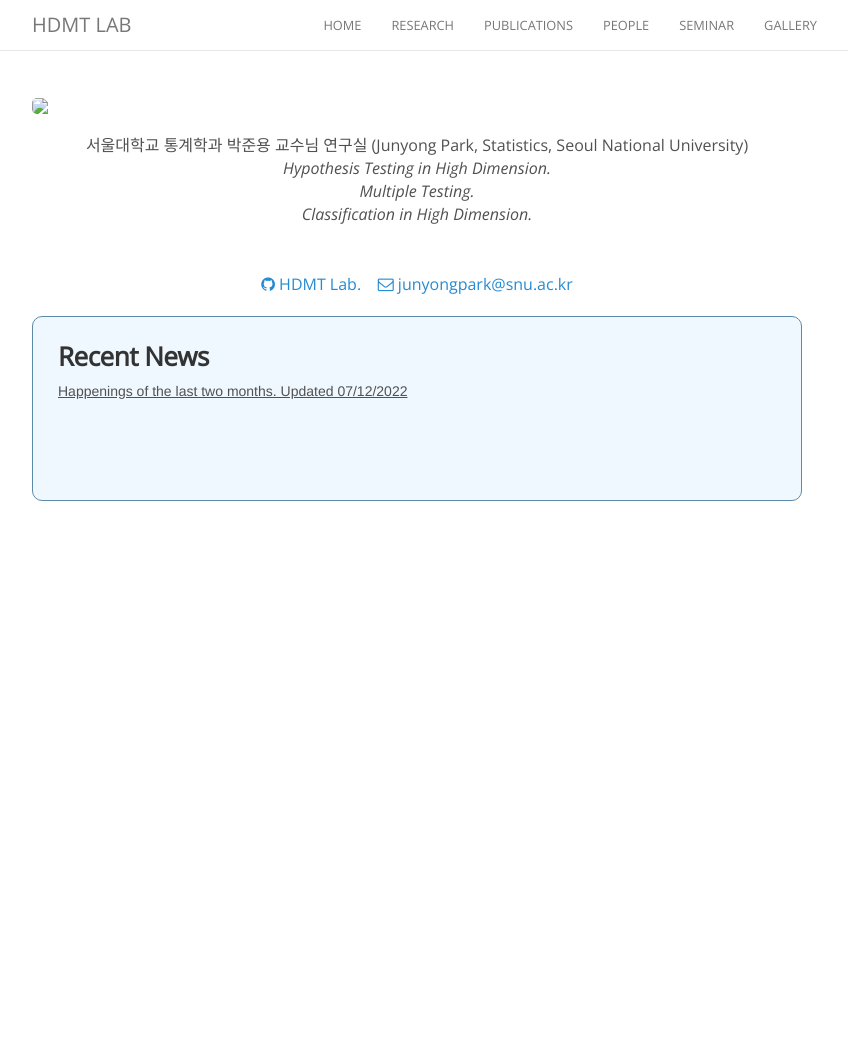
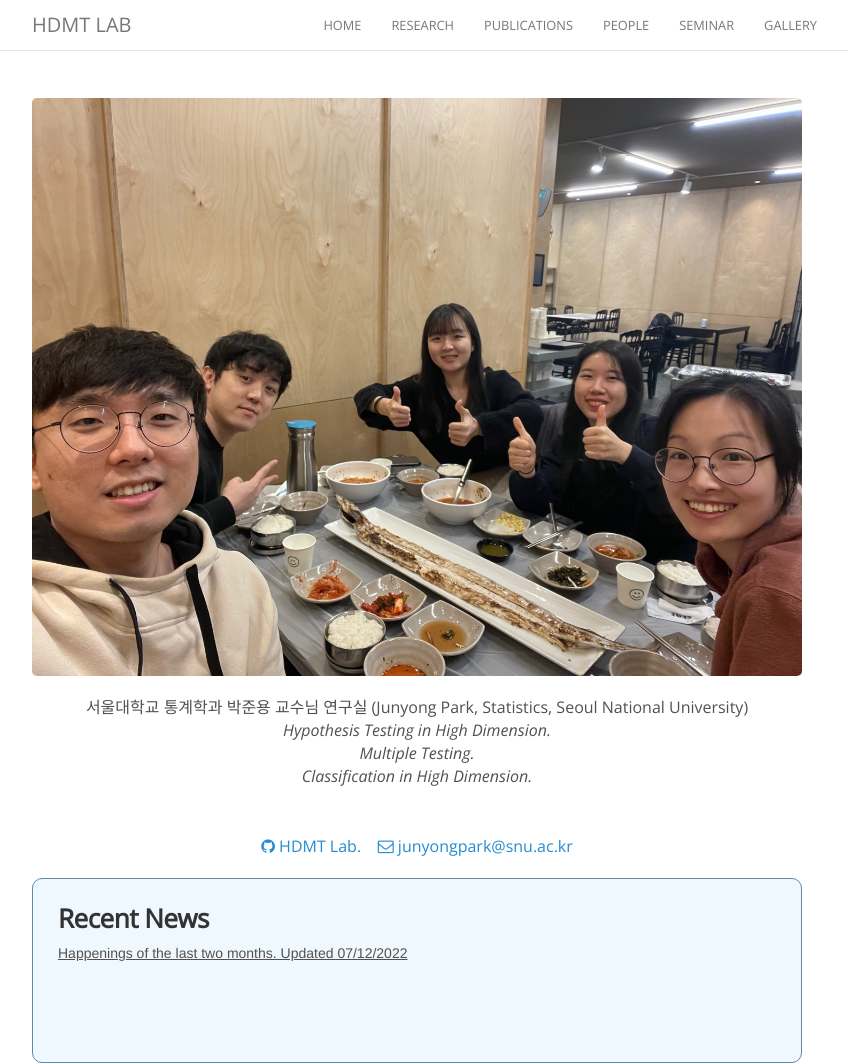
Before and after one commit to exgalcos/exgalcos.github.io, a Jekyll site: the page built from index.html, in a window 1280 px wide and 1063 px high. Shown: the whole window, without its empty margins (223-1071 px from the left). Built offline with Jekyll 4.4.1, drawn with Linux system fonts in a browser that asks for light colours; nearby versions of some CDN libraries; comment, search, counter and statistics services are not loaded.

Commit message:
main_return

```diff
--- a/index.html
+++ b/index.html
@@ -5,7 +5,7 @@ layout: default
 <div class='container'>
     <header class="masthead text-center">
 
-      <img class = 'img-responsive center-block' src = "gallery/2022_summer_23.jpeg"
+      <img class = 'img-responsive center-block' src = "gallery/2022Summer/2022_summer_23.jpeg"
       width = "100%" height = "100%" />
 
       <p>
```
Also changed, not shown: gallery.md (+1 -1 lines).
